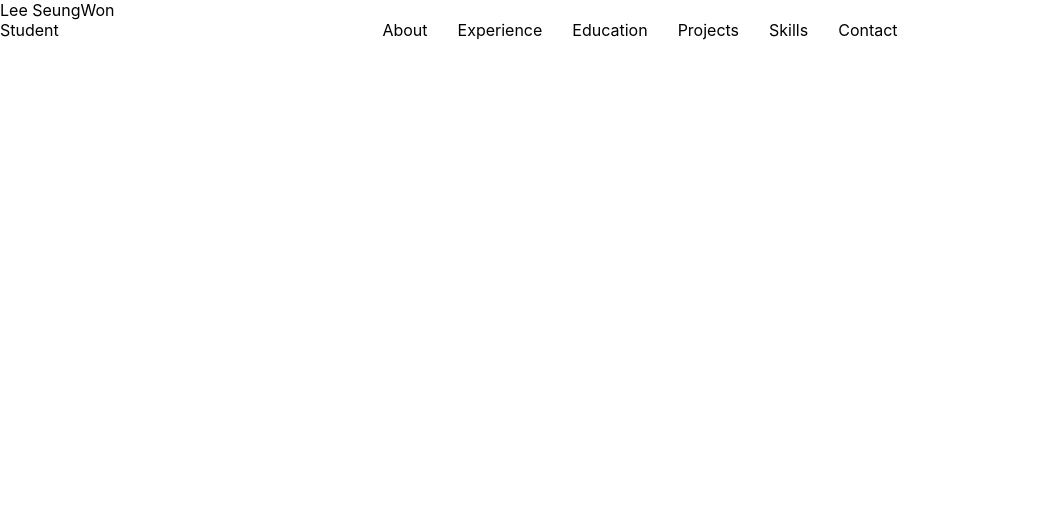
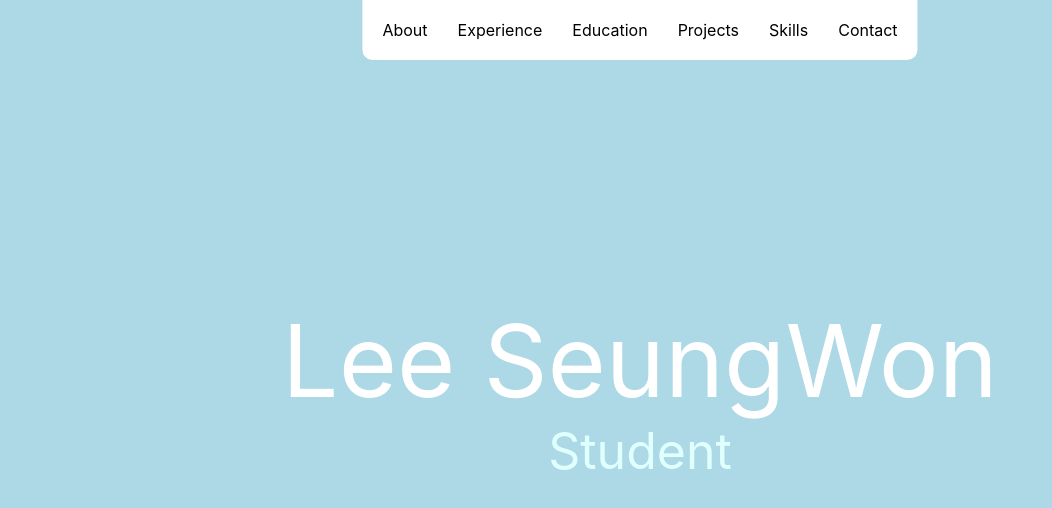
Before and after one commit to chiitoitsu/practice-react, a React (Create React App) app in the folder github_pages/: page / in a window 1280 px wide. Shown: the top 508 px of the page, without its empty margins (0-1052 px from the left). Built offline with nearby package versions, Linux system fonts and the light colour scheme.

Commit message:
Update Main.js Main.css

```diff
--- a/github_pages/src/Main.css
+++ b/github_pages/src/Main.css
@@ -0,0 +1,17 @@
+#Main {
+    width: auto;
+    height: 1000px;
+    background-color: lightblue;
+    text-align: center;
+}
+
+#Main_Name {
+    padding-top: 300px;
+    font-size: 100px;
+    color: white;
+}
+
+#Main_Job {
+    font-size: 50px;
+    color: lightcyan;
+}
--- a/github_pages/src/Main.js
+++ b/github_pages/src/Main.js
@@ -4,8 +4,8 @@ import './Main.css';
 function Main({name, job}) {
     return (
         <div id='Main'>
-            <div>{name}</div>
-            <div>{job}</div>
+            <div id='Main_Name'>{name}</div>
+            <div id='Main_Job'>{job}</div>
         </div>
     )
 }
```
